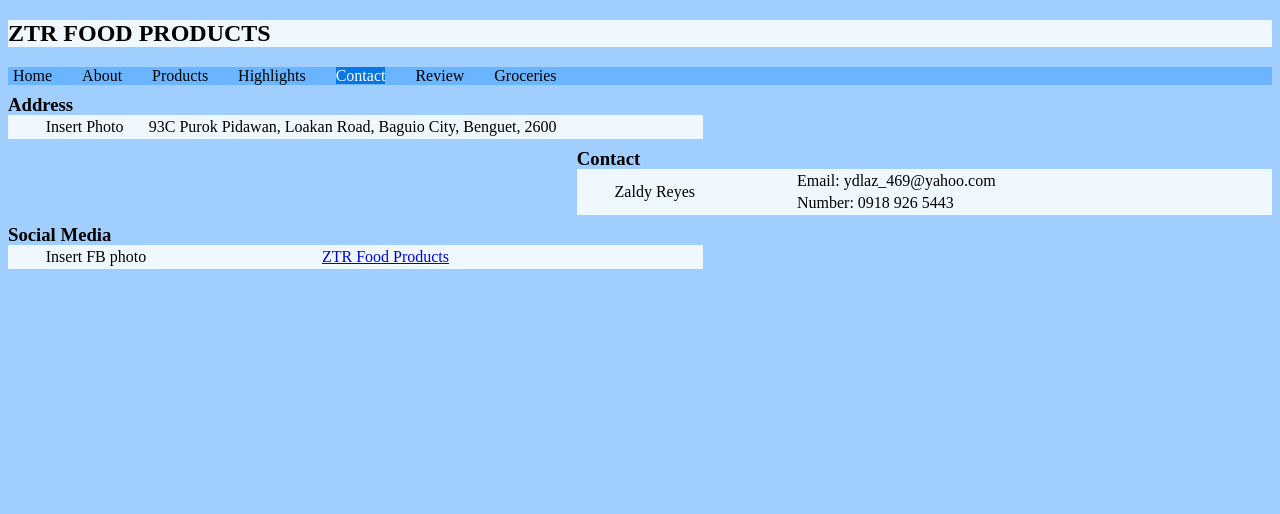
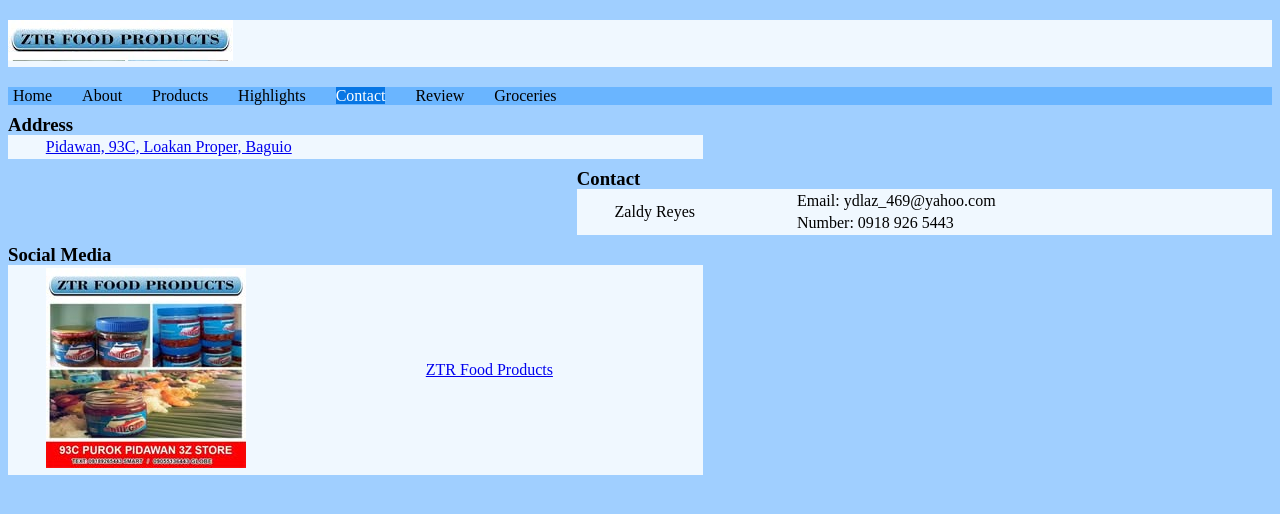
Before and after one commit to Ryfus-louxx/Reyes_MP1, a plain HTML site: page contact.html in a window 1280 px wide. Drawn offline with Linux system fonts and the light colour scheme.

Commit message:
Update contact.html

```diff
--- a/contact.html
+++ b/contact.html
@@ -7,7 +7,7 @@
   </head>
   <body>
     <header>
-      <h2>ZTR FOOD PRODUCTS</h2>
+      <h2><img src="logo.jpg" alt="logo"/></h2>
     </header>
      <nav id="navigation">
       <ul>
@@ -25,10 +25,7 @@
           <h3>Address</h3>
           <table border="0">
             <tr>
-              <td>Insert Photo</td>
-              <td>93C Purok Pidawan,
-                Loakan Road, Baguio City,
-                Benguet, 2600
+              <td><a href="https://maps.app.goo.gl/94D59g6aYKfH8Vn48">Pidawan, 93C, Loakan Proper, Baguio</a>
               </td>
             </tr>
           </table>
@@ -38,8 +35,7 @@
           <table border="0">
             <tr>
               <td rowspan="2">Zaldy Reyes</td>
-              <td> Email:
-ydlaz_469@yahoo.com</td>
+              <td> Email: ydlaz_469@yahoo.com</td>
             </tr>
             <tr>
               <td>Number: 0918 926 5443</td>
@@ -51,7 +47,7 @@ ydlaz_469@yahoo.com</td>
           <h3>Social Media</h3>
           <table border="0">
             <tr>
-              <td>Insert FB photo</td>
+              <td><img src="socialmedia.jpg"></td>
               <td><a href="https://www.facebook.com/ztrchiligarlic">ZTR Food Products</a></td>
             </tr>
           </table>
```
